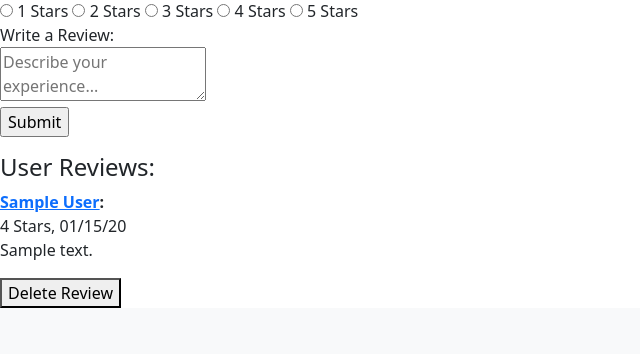
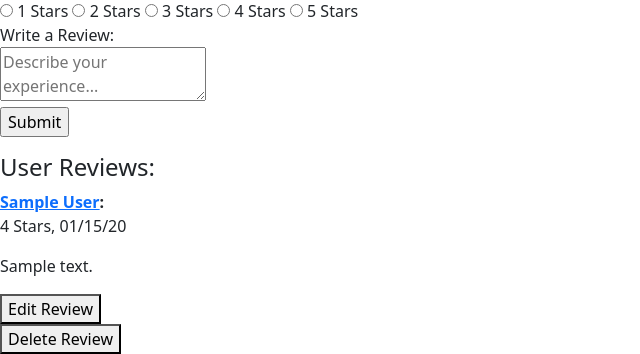
Before and after one commit to victoria-vu/Coffee-Notes, a Flask app: page /cafe/1 in a window 1280 px wide. Shown: the part 1241-1595 px from the top of the page, without its empty margins (0-640 px from the left). Before the commit the page ends 1549 px from the top, so only its background shows below. Run offline with Flask 2, Linux system fonts and the light colour scheme; the visitor is signed in with stand-in values (Sample User, id 1); tables that the repository leaves empty hold one stand-in row (values such as "Sample post"); grey boxes marked "Sample" are stand-in pictures; some libraries are stand-ins or nearby versions.

Commit message:
Added edit review function to cafe reviews page

```diff
--- a/model.py
+++ b/model.py
@@ -65,6 +65,7 @@ class Review(db.Model):
     user_id = db.Column(db.Integer, db.ForeignKey("users.user_id"))
     cafe_id = db.Column(db.Integer, db.ForeignKey("cafes.cafe_id"))
     time_created = db.Column(db.DateTime, default=datetime.now, nullable=False)
+    time_updated = db.Column(db.DateTime)
 
     user = db.relationship("User", back_populates="reviews")
     cafe = db.relationship("Cafe", back_populates="reviews")
--- a/server.py
+++ b/server.py
@@ -6,6 +6,7 @@ import crud
 from jinja2 import StrictUndefined
 import os
 import requests
+from datetime import datetime
 
 
 app = Flask(__name__)
@@ -325,6 +326,24 @@ def create_reviews(cafe_id):
     return redirect(f"/cafe/{cafe_id}")
 
 
+@app.route("/cafe/<review_id>/editreview", methods=["POST"])
+def edit_cafe_review(review_id):
+    """Edit a user's review from cafe page."""
+
+    try:
+        new_review = request.json.get("new_review")
+        old_review = crud.get_review_by_id(review_id)
+        old_review.review = new_review
+        old_review.time_updated = datetime.now()
+        db.session.add(old_review)
+        db.session.commit()
+    except Exception as e:
+        print("Couldn't update review.")
+        print(e)
+
+    return "You have successfully edited your review."
+
+
 @app.route("/cafe/<cafe_id>/removereview", methods=["POST"])
 def remove_cafe_review(cafe_id):
     """Remove a user's review from a cafe page."""
--- a/static/js/cafeDetails.js
+++ b/static/js/cafeDetails.js
@@ -241,3 +241,56 @@ function initMap() {
     });
 
 };
+
+// Edit Review on Details Page
+const editButton = document.querySelector('#edit-btn');
+
+const form = document.querySelector('#edit-form');
+
+if (form) {
+    form.hidden = true;
+
+    form.addEventListener('submit', (evt) => {
+        evt.preventDefault();
+
+        const formInputs = {
+            review_id: document.querySelector('#review-id').value,
+            new_review: document.querySelector('#new-review').value
+        };
+
+        fetch(`/cafe/${formInputs.review_id}/editreview`, {
+            method: 'POST',
+            body: JSON.stringify(formInputs),
+            headers: {
+                'Content-Type': 'application/json',
+            },
+        })
+        .then((response) => response.text())
+        .then((responseText) => {
+            document.querySelector(`#review-text-${formInputs.review_id}`).innerHTML = formInputs.new_review
+            document.querySelector('#edit-review-status').innerHTML = responseText;
+            setTimeout(function() {
+                form.hidden = true;
+                editButton.innerHTML = "Edit Review";
+            }, 1);
+            setTimeout(function() {
+                document.querySelector('#edit-review-status').innerHTML = '';
+            }, 3000);
+        })
+
+    });
+}
+
+
+if (editButton) {
+    editButton.addEventListener('click', () => {
+
+        if (form.hidden === true) {
+            form.hidden = false;
+            editButton.innerHTML = "Close Edit Review";
+        } else if (form.hidden === false) {
+                form.hidden = true;
+                editButton.innerHTML = "Edit Review";
+        }
+    });
+}
--- a/templates/cafe_details.html
+++ b/templates/cafe_details.html
@@ -83,10 +83,21 @@
         {% for review in reviews %}
             <section id="customer-review">
                 <p><b><a href="/profile/{{ review.user.user_id }}">{{ review.user.fname }} {{ review.user.lname }}</a>:</b></br>
-                {{ review.rating }} Stars, {{ review.time_created.strftime("%m/%d/%y") }}<br>
-                {{ review.review }}</p>
+                {{ review.rating }} Stars, {{ review.time_created.strftime("%m/%d/%y") }}
+                <p id="review-text-{{ review.review_id }}">{{ review.review }}</p>
 
                 {% if review.user.user_id == session['user_id'] %}
+
+                <!-- Edit Review Form -->
+                <button id="edit-btn">Edit Review</button>
+                <form id="edit-form">
+                    <label for="edit-form">Edit Your Review:</label><br>
+                    <input type="hidden" id="review-id" value="{{ review.review_id }}">
+                    <input type="text" id="new-review" required="">
+                <button type="submit">Submit</button>
+                </form>
+                <span id="edit-review-status"></span>
+
                 <form id="delete-review">
                     <input type="hidden" id="cafe-id" value="{{ cafe.cafe_id }}">
                     <button type="submit" id="delete-review-button">Delete Review</button>
```
